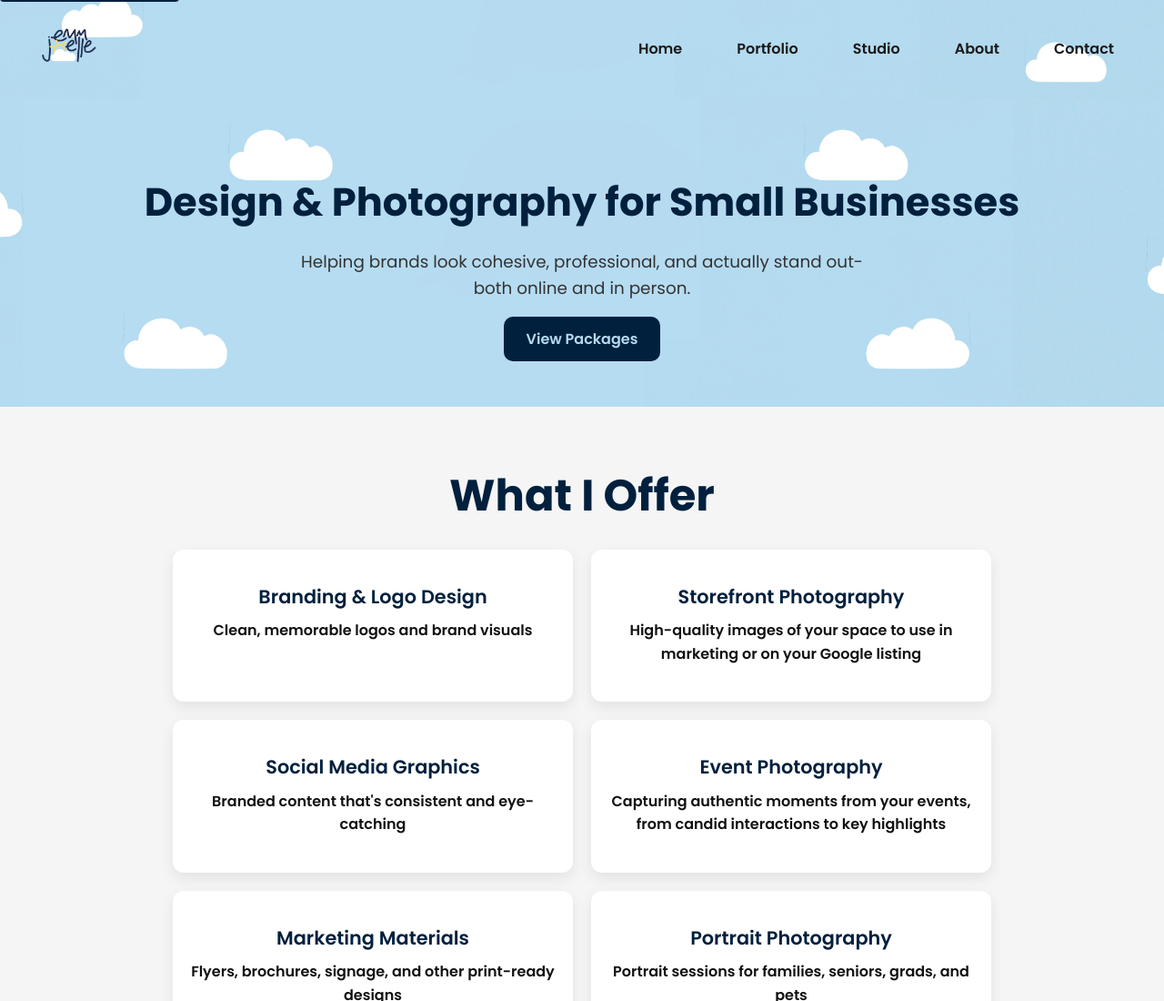
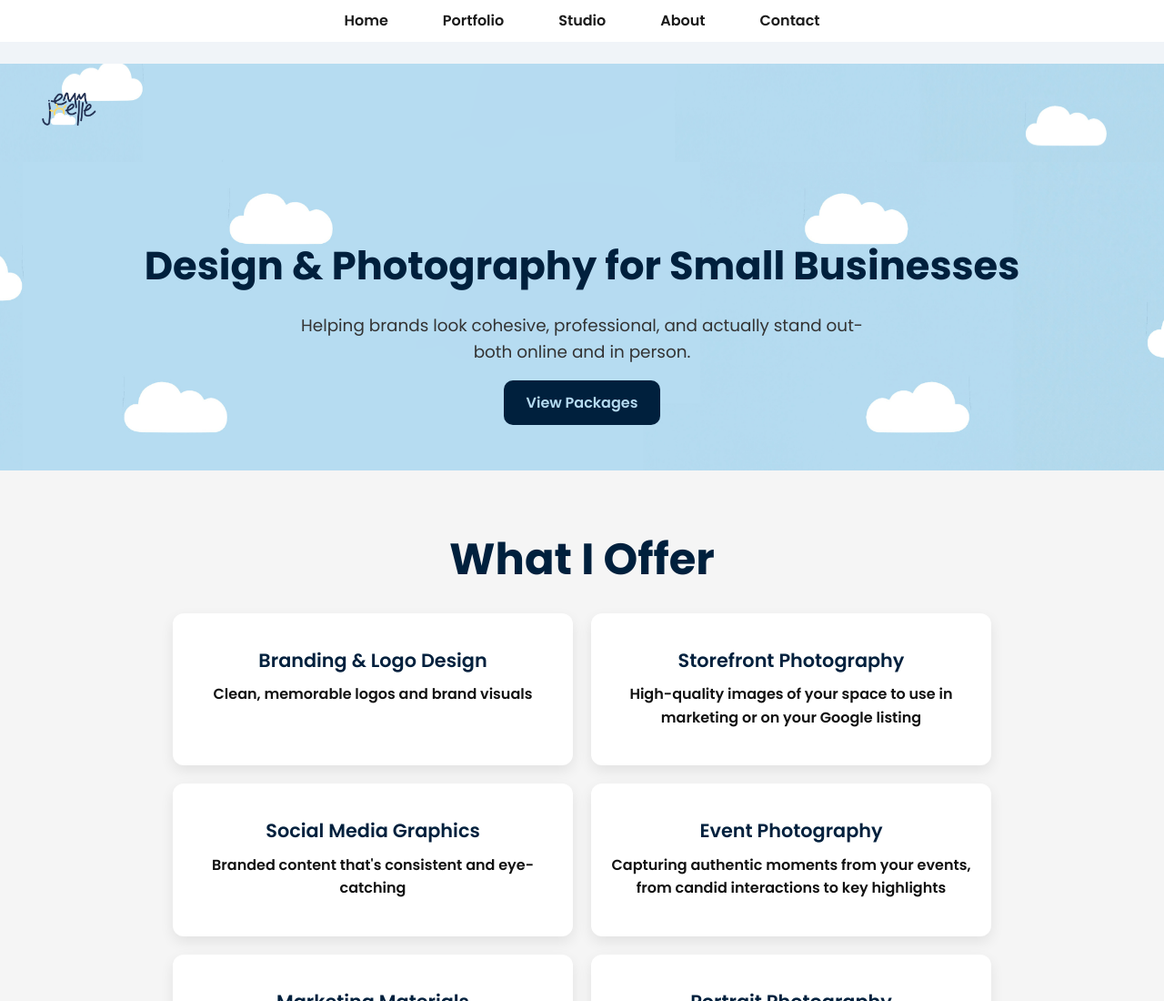
Before and after one commit to emmjoelle/portfolio-site, a website built with Vite: page index.html in a window 1280 px wide. Shown: the top 1100 px of the page at 91% size. Built offline with nearby package versions, Linux system fonts and the light colour scheme; a script that the page names is missing.

Commit message:
fixed nav & update insta

```diff
--- a/css/style.css
+++ b/css/style.css
@@ -65,7 +65,13 @@
 nav {
     display: flex;
     justify-content: center;
-    background: transparent;
+    background: white;
+
+    position: fixed;
+    top: 0;
+    left: 0;
+    width: 100%;
+    z-index: 1000;
 }
 
 /* MAIN NAV LIST */
@@ -136,6 +142,9 @@
     display: block;
 }
 
+body {
+  padding-top: 70px; /*adjust to nav height so content doesn't get covered*/
+}
 
 /* Hero / Intro Section */
 .intro {
--- a/index.html
+++ b/index.html
@@ -222,7 +222,7 @@
     <p>&copy; 2025 Emma | All rights reserved</p>
     <p>
         Follow me on
-        <a href="https://www.instagram.com/emmjoelle/" target="_blank">Instagram</a> |
+        <a href="https://www.instagram.com/emmjoelle.design/" target="_blank">Instagram</a> |
         <a href="https://www.youtube.com/@emmjoelle" target="_blank">YouTube</a> |
         <a href="https://www.linkedin.com/in/emmajoellegoodman/" target="_blank">LinkedIn</a>
     </p>
```
Also changed, not shown: about.html (+1 -1 lines), contact.html (+1 -1 lines), craftroom.html (+1 -1 lines), graphicdesign.html (+1 -1 lines), photography.html (+1 -1 lines), portfolio.html (+1 -1 lines), sketchbook.html (+1 -1 lines), studio.html (+1 -1 lines), theatre.html (+1 -1 lines), images/meinkorea.JPG.
